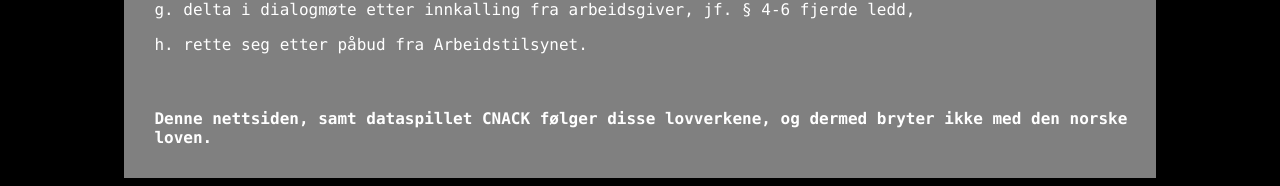
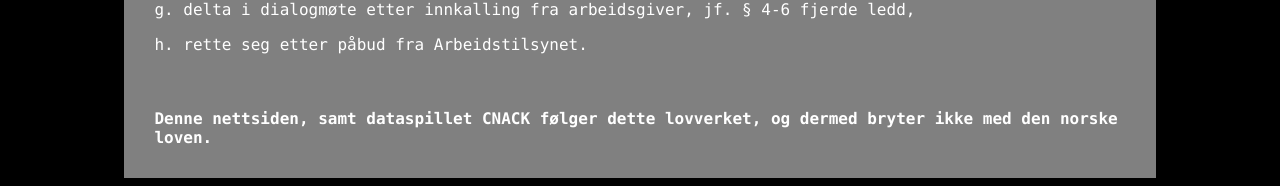
Before and after one commit to madospare/2IMIgame, a PHP site: page /lovverk.php in a window 1280 px wide. Shown: the part 952-1138 px from the top of the page. Run offline with PHP 8.4, Linux system fonts and the light colour scheme.

Commit message:
Small modification on website

```diff
--- a/Nettside/lovverk.php
+++ b/Nettside/lovverk.php
@@ -26,7 +26,7 @@
 
 <br>
 
-<h4>Denne nettsiden, samt dataspillet CNACK følger disse lovverkene, og dermed bryter ikke med den norske loven.</h4>
+<h4>Denne nettsiden, samt dataspillet CNACK følger dette lovverket, og dermed bryter ikke med den norske loven.</h4>
 
 <?php
    include_once 'footer.php';
```
